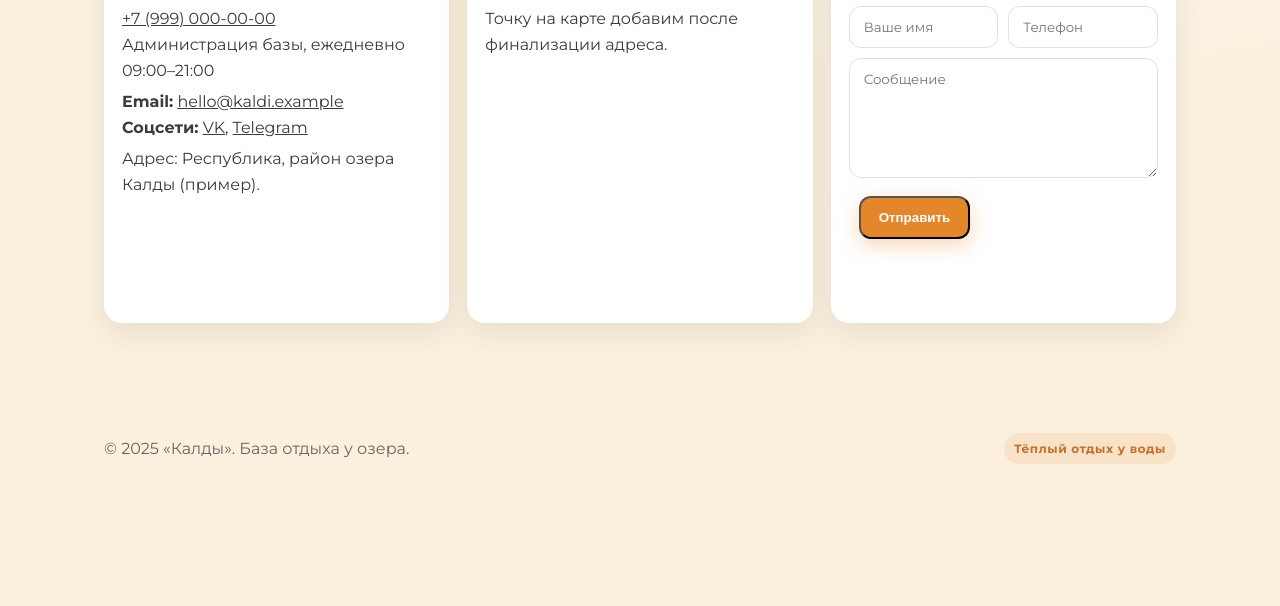
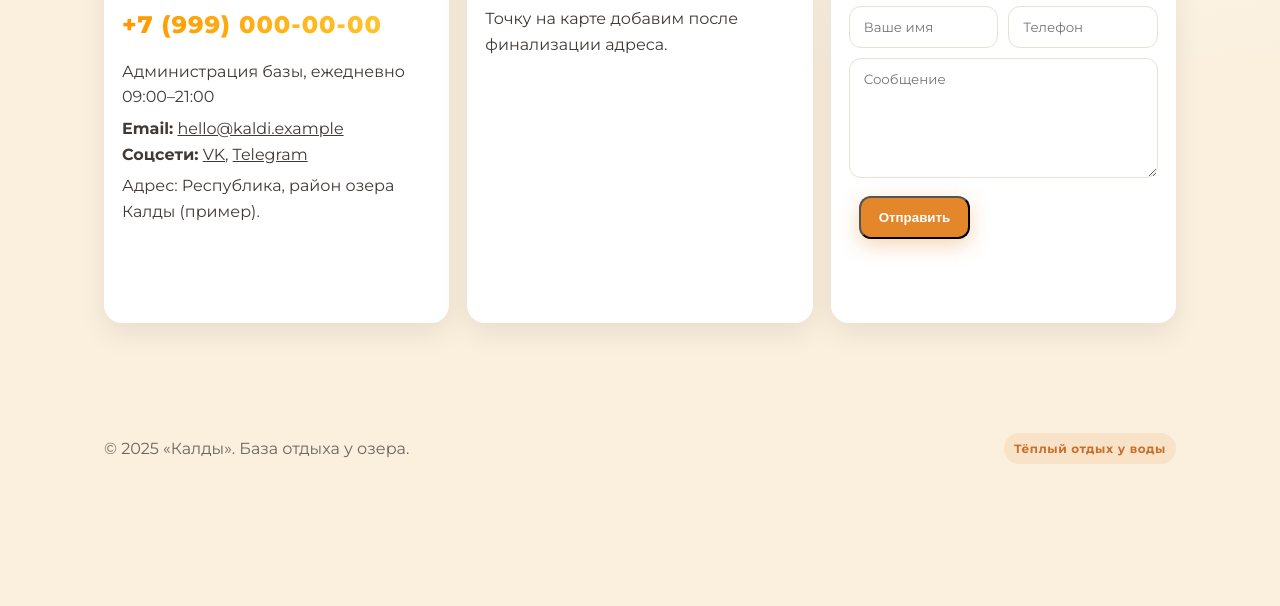
Before and after one commit to lesswixx/kaldi-site, a plain HTML site: page contacts.html in a window 1280 px wide. Shown: the part 194-800 px from the top of the page. Drawn offline with Linux system fonts and the light colour scheme.

Commit message:
Initial commit232

```diff
--- a/styles/main.css
+++ b/styles/main.css
@@ -264,3 +264,25 @@ form .actions{margin:10px}
   color:#666; cursor:pointer; z-index:2;
 }
 .modal__prev{ left:15px; } .modal__next{ right:15px; }
+.contact-phone {
+  display: inline-block;
+  margin-bottom: 14px;
+}
+
+.contact-phone {
+  display: block;
+  margin-bottom: 14px;
+}
+
+.contact-phone {
+  font-size: 1.5rem;                 /* крупнее, чем сейчас */
+  font-weight: 900;                /* жирный */
+  background: linear-gradient(90deg, #ff9800, #ffcc33);
+  -webkit-background-clip: text;
+  -webkit-text-fill-color: transparent;   /* градиент внутри цифр */
+  letter-spacing: 1px;
+}
+
+.contact-phone:hover {
+  filter: brightness(1.1);
+}
```
